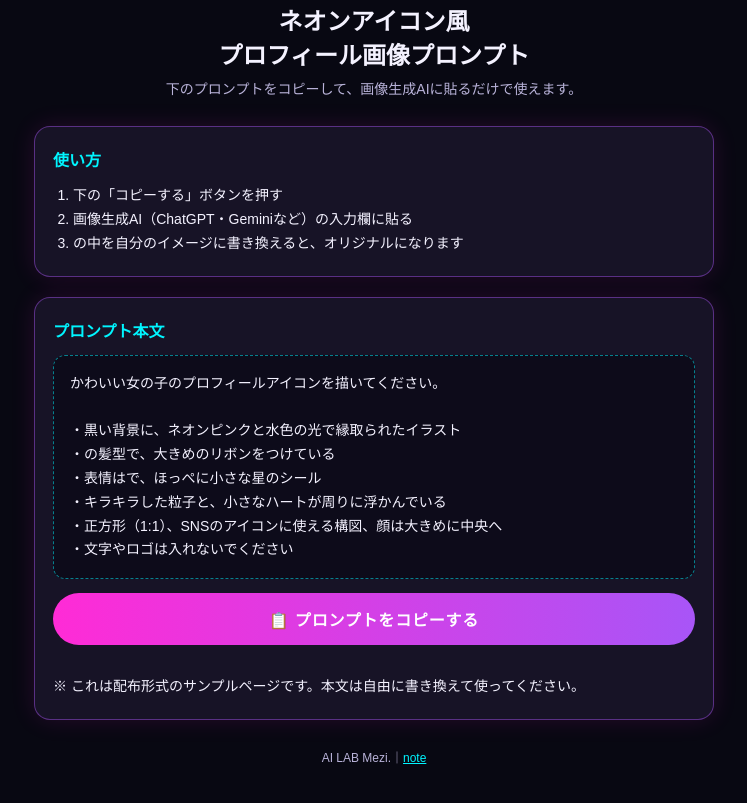
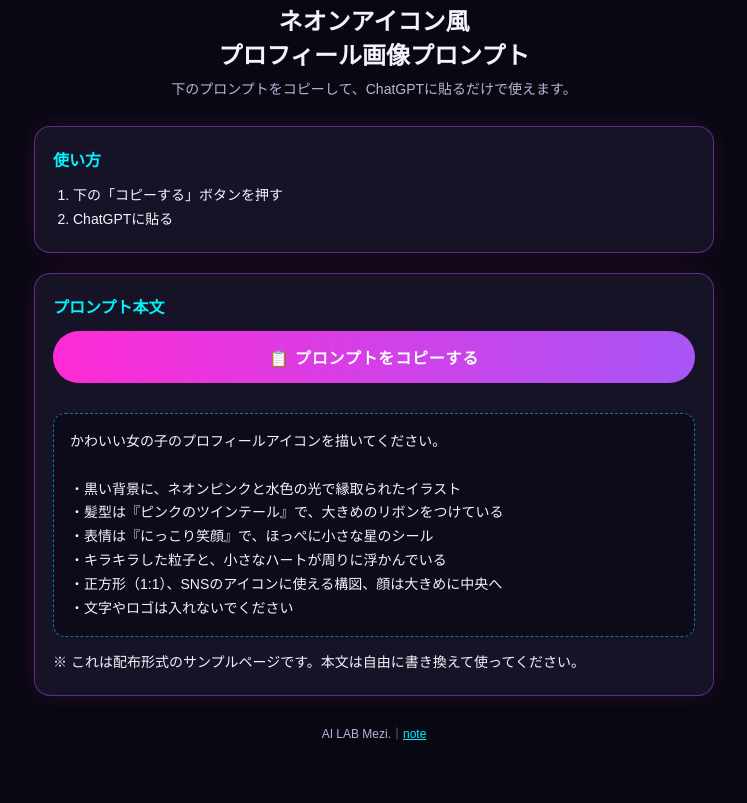
Before and after one commit to Mezi-Mezix/mezi-mezix.github.io, a plain HTML site: page prompts/sample-neon-icon/index.html in a window 1280 px wide. Shown: the part 49-852 px from the top of the page, without its empty margins (266-1013 px from the left). Drawn offline with Linux system fonts and the light colour scheme.

Commit message:
Sample prompt page: simplify steps, move copy button to top

```diff
--- a/prompts/sample-neon-icon/index.html
+++ b/prompts/sample-neon-icon/index.html
@@ -50,29 +50,28 @@ footer a{color:var(--cyan);}
 <div class="wrap">
 <div class="brand">AI LAB Mezi.</div>
 <h1><span class="grad">ネオンアイコン風</span><br>プロフィール画像プロンプト</h1>
-<p class="lead">下のプロンプトをコピーして、画像生成AIに貼るだけで使えます。</p>
+<p class="lead">下のプロンプトをコピーして、ChatGPTに貼るだけで使えます。</p>
 
 <div class="card">
 <h2>使い方</h2>
 <ol>
 <li>下の「コピーする」ボタンを押す</li>
-<li>画像生成AI（ChatGPT・Geminiなど）の入力欄に貼る</li>
-<li>の中を自分のイメージに書き換えると、オリジナルになります</li>
+<li>ChatGPTに貼る</li>
 </ol>
 </div>
 
 <div class="card">
 <h2>プロンプト本文</h2>
+<button class="copy-btn" id="copyBtn">📋 プロンプトをコピーする</button>
+<div class="copied-msg" id="copiedMsg"></div>
 <div class="prompt-box" id="promptText">かわいい女の子のプロフィールアイコンを描いてください。
 
 ・黒い背景に、ネオンピンクと水色の光で縁取られたイラスト
-・の髪型で、大きめのリボンをつけている
-・表情はで、ほっぺに小さな星のシール
+・髪型は『ピンクのツインテール』で、大きめのリボンをつけている
+・表情は『にっこり笑顔』で、ほっぺに小さな星のシール
 ・キラキラした粒子と、小さなハートが周りに浮かんでいる
 ・正方形（1:1）、SNSのアイコンに使える構図、顔は大きめに中央へ
 ・文字やロゴは入れないでください</div>
-<button class="copy-btn" id="copyBtn">📋 プロンプトをコピーする</button>
-<div class="copied-msg" id="copiedMsg"></div>
 <p class="note">※ これは配布形式のサンプルページです。本文は自由に書き換えて使ってください。</p>
 </div>
 
```
